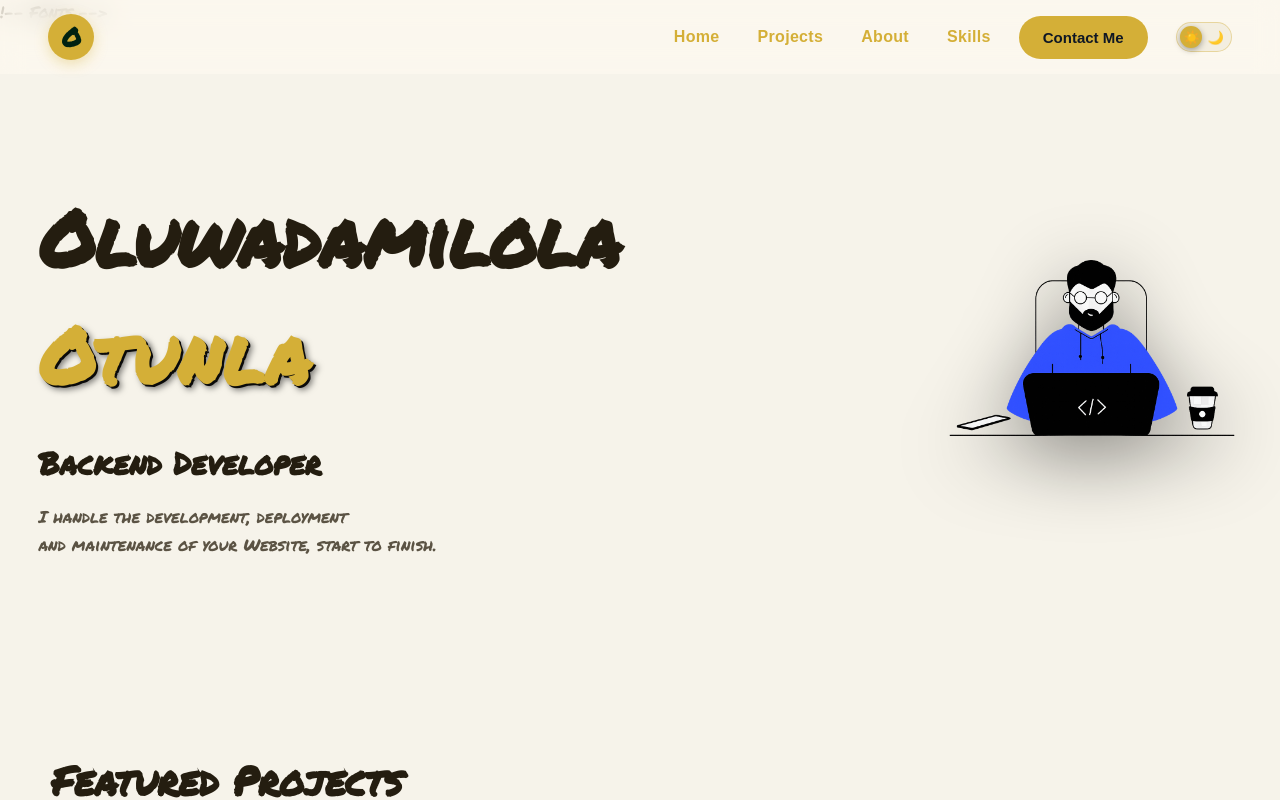
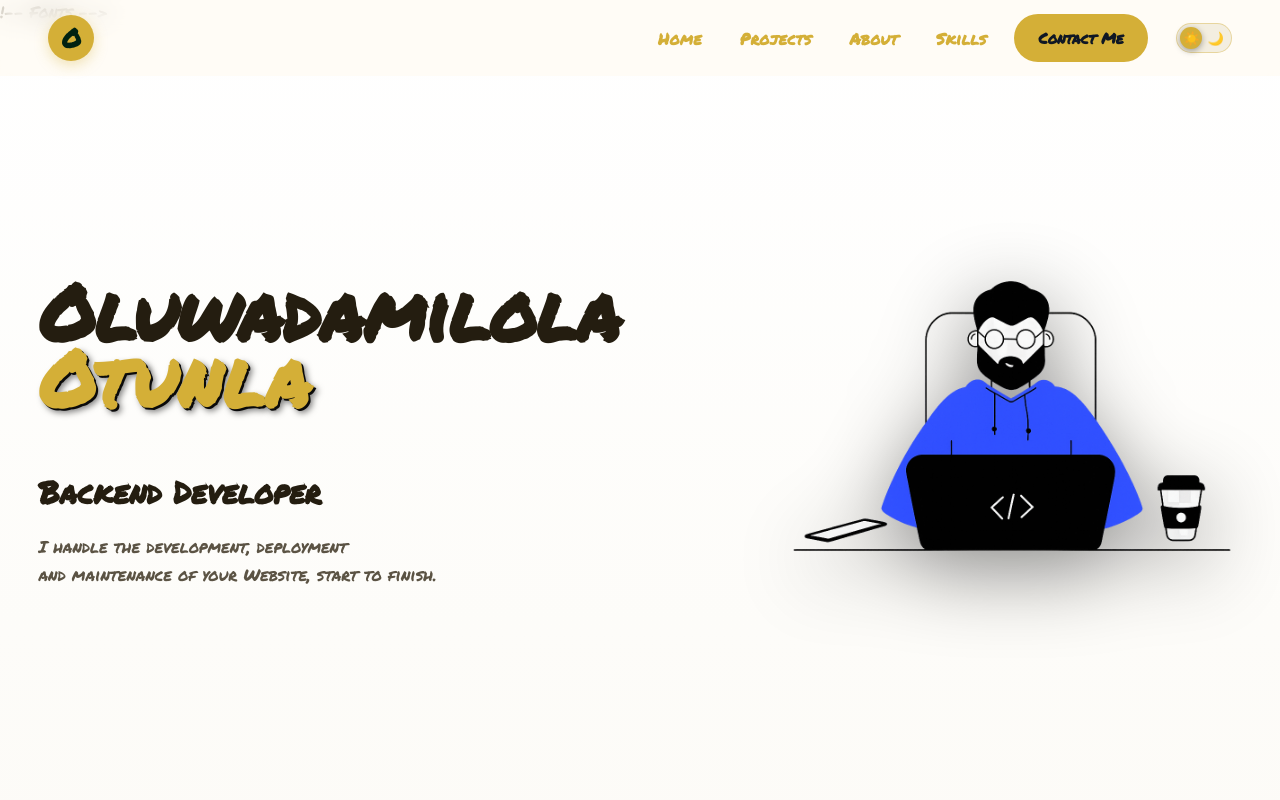
Before and after one commit to SoftWare00750/portfolio3, a React (Create React App) app: page / in a window 1280 px wide. Shown: the top 800 px of the page. Built offline with nearby package versions, Linux system fonts and the light colour scheme.

Commit message:
commit40

```diff
--- a/src/App.css
+++ b/src/App.css
@@ -14,9 +14,9 @@
   --font-accent: "Permanent Marker", cursive;
 
   /* ===== LIGHT THEME (default) ===== */
-  --bg: #F6F3EA;
-  --bg-deep: #F6F3EA;
-  --bg-grad-end: #F6F3EA;
+  --bg: #faf7f0;
+  --bg-deep: #ffffff;
+  --bg-grad-end: #f1ead4;
   --card: #ffffff;
   --surface: #f3eee0;
   --muted: #5b5344;
@@ -92,6 +92,17 @@ body {
 body.no-scroll {
   overflow: hidden;
   height: 100vh;
+}
+
+/* Buttons and inputs don't inherit font-family by default in browsers —
+   without this, the navbar buttons (Home/Projects/About/Skills/Contact)
+   stay on the browser's default UI font instead of picking up Permanent
+   Marker like the rest of the site. */
+button,
+input,
+textarea,
+select {
+  font-family: inherit;
 }
 
 #root {
@@ -197,19 +208,6 @@ h6 {
   display: flex;
   align-items: center;
   justify-content: space-between;
-}
-
-.nav-desktop {
---font-primary: "Permanent Marker", cursive;
-  --font-accent: "Permanent Marker", cursive;
-
-}
-
-.nav-moile {
---font-primary: "Permanent Marker", cursive;
-  --font-accent: "Permanent Marker", cursive;
-
-
 }
 
 .brand {
@@ -426,7 +424,7 @@ h6 {
 
 .hero-name .last-name {
   display: block;
-  margin-top: -0.32em;
+  margin-top: -0.06em;
   color: var(--accent);
   letter-spacing: 0.02em;
   text-shadow: 2px 2px 0 #0a0a0a, 4px 4px 6px rgba(0, 0, 0, 0.5);
@@ -441,7 +439,7 @@ h6 {
 @media (min-width: 769px) {
   .hero-text1 {
     display: flex;
-    align-items: center;
+    align-items: flex-start;
     flex-wrap: wrap;
     gap: clamp(1.5rem, 4vw, 3.5rem);
   }
@@ -452,7 +450,7 @@ h6 {
 
   .hero-sub {
     flex: 1 1 320px;
-    margin-top: 0;
+    margin-top: 0.4em;
   }
 }
 
@@ -494,10 +492,10 @@ h6 {
 
 /* Hero image */
 .hero-image {
-  flex: 1 1 300px;
+  flex: 1 1 340px;
   align-self: center;
-  min-width: 220px;
-  max-width: 340px;
+  min-width: 240px;
+  max-width: 420px;
   object-fit: contain;
   width: 100%;
   height: auto;
@@ -505,14 +503,14 @@ h6 {
   filter: drop-shadow(0 20px 40px rgba(0, 0, 0, 0.45));
 }
 
-/* Desktop: keep the image compact and aligned with the top of the text block
-   now that hero-sub sits beside hero-name rather than stacked below it */
+/* Desktop: bigger image, aligned with the top of the text block now that
+   hero-sub sits beside hero-name rather than stacked below it */
 @media (min-width: 769px) {
   .hero-image {
-    flex: 0 1 300px;
+    flex: 0 1 460px;
     align-self: flex-start;
-    max-width: 300px;
-    margin-top: 6px;
+    max-width: 460px;
+    margin-top: 0;
   }
 }
 
--- a/src/components/Hero.js
+++ b/src/components/Hero.js
@@ -9,7 +9,6 @@ export default function Hero() {
           <div className="hero-text1">
             <h1 className="hero-name">
               <span className="first-name">Oluwadamilola</span>
-              <br />
               <span className="last-name">Otunla</span>
             </h1>
             <span className="hero-sub">
--- a/src/responsive.css
+++ b/src/responsive.css
@@ -81,11 +81,11 @@
 
   .hero-name .first-name {
     display: block;
-    margin-bottom: -4px;
+    margin-bottom: -2px;
   }
 
   .hero-name .last-name {
-    margin-top: -11px;
+    margin-top: -6px;
     font-size: 52px;
     margin-left: 0;
     margin-right: 0;
@@ -131,9 +131,9 @@
 
   .hero-image {
     order: 1;
-    max-width: 240px;
-    width: 62%;
-    margin: 0 auto 1.25rem;
+    max-width: 320px;
+    width: 78%;
+    margin: 0 auto 1.5rem;
   }
 
   .hero-text1 {
```
